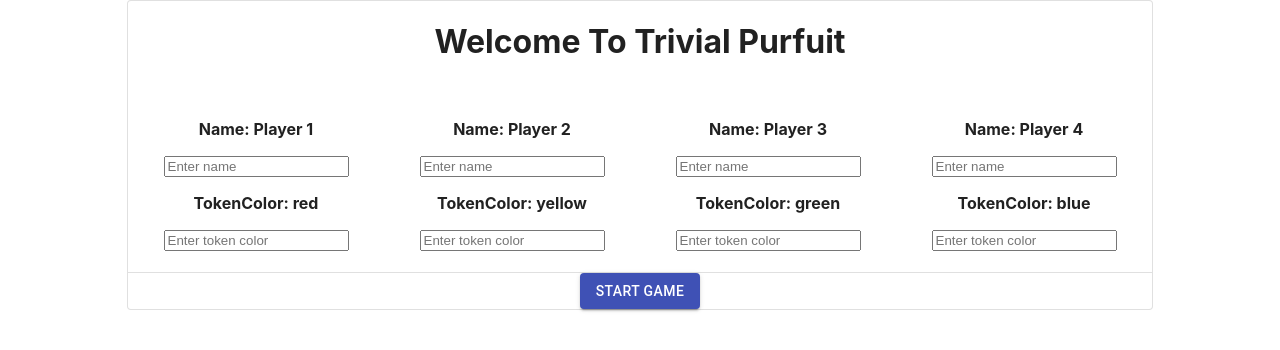
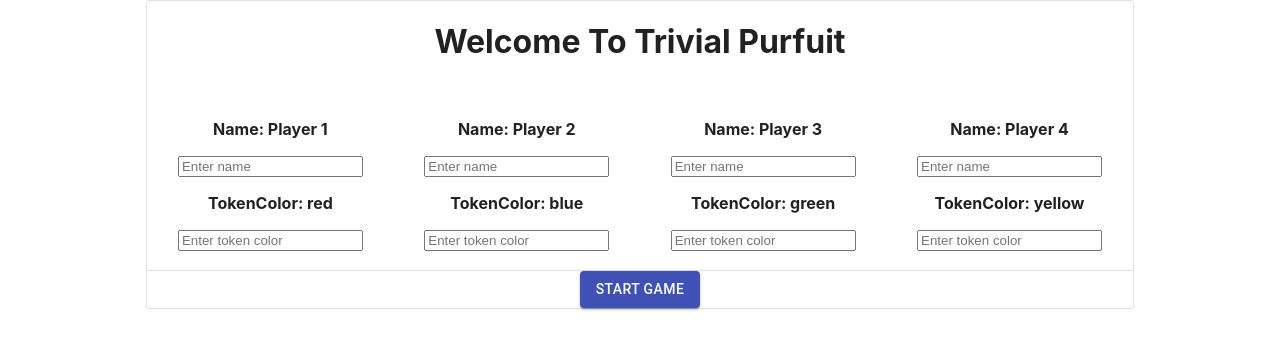
Before and after one commit to GuardiansOfTheCode/trivial-purfuit, a React (Create React App) app in the folder app/: page / in a window 1280 px wide. Shown: the top 350 px of the page. Built offline with nearby package versions, Linux system fonts and the light colour scheme.

Commit message:
Added to the game board component

```diff
--- a/app/src/components/stateful/App.tsx
+++ b/app/src/components/stateful/App.tsx
@@ -1,18 +1,23 @@
 import React, {useState} from 'react';
+import {Container} from "@material-ui/core";
 import './App.css';
 import StartScreen from '../stateless/StartScreen/StartScreen';
+import GameBoard from '../stateless/GameBoard/GameBoard';
+import {TokenColor} from "../../enums/TokenColor";
+
+const initialPlayerState = {
+    players: [
+        {id: 1, name: 'Player 1', tokenColor: TokenColor.RED},
+        {id: 2, name: 'Player 2', tokenColor: TokenColor.BLUE},
+        {id: 3, name: 'Player 3', tokenColor: TokenColor.GREEN},
+        {id: 4, name: 'Player 4', tokenColor: TokenColor.YELLOW}
+    ]
+}
 
 const App = () => {
     const [showStartScreen, toggleShowStartScreen] = useState(true);
 
-    const [playerState, setPlayerState] = useState({
-        players: [
-            {id: 1, name: 'Player 1', tokenColor: 'red'},
-            {id: 2, name: 'Player 2', tokenColor: 'yellow'},
-            {id: 3, name: 'Player 3', tokenColor: 'green'},
-            {id: 4, name: 'Player 4', tokenColor: 'blue'}
-        ]
-    });
+    const [playerState, setPlayerState] = useState({...initialPlayerState});
 
     const changeNameHandler = (event: any, id: number) => {
         console.log(JSON.stringify(event.target.value));
@@ -28,14 +33,22 @@ const App = () => {
         toggleShowStartScreen(!showStartScreen);
     }
 
-    const startScreen = showStartScreen ?
+    const resetToInitialPlayerStateHandler = () => {
+        console.log(JSON.stringify(playerState));
+        setPlayerState({...initialPlayerState});
+        console.log(JSON.stringify(playerState));
+    }
+
+    const page = showStartScreen ?
         <StartScreen players={playerState.players}
                      changeName={changeNameHandler}
-                     clicked={() => toggleShowStartScreenHandler()} /> : null;
+                     startGame={() => toggleShowStartScreenHandler()}
+                     reset={() => resetToInitialPlayerStateHandler()} /> :
+        <GameBoard clicked={() => toggleShowStartScreenHandler()}/>;
     return (
-        <div className="App">
-            {startScreen}
-        </div>
+        <Container className="App">
+            {page}
+        </Container>
     );
 }
 
--- a/app/src/components/stateless/GameBoard/GameBoard.tsx
+++ b/app/src/components/stateless/GameBoard/GameBoard.tsx
@@ -1,7 +1,15 @@
 import React from 'react';
+import {Button} from "@material-ui/core";
 
 const gameBoard = (props: any) => {
-
+    return (
+        <div>
+            <h1>Game Board</h1>
+            <Button variant="contained"
+                    color="primary"
+                    onClick={props.clicked}>Quit Game</Button>
+        </div>
+    )
 }
 
 export default gameBoard;
--- a/app/src/components/stateless/StartScreen/StartScreen.tsx
+++ b/app/src/components/stateless/StartScreen/StartScreen.tsx
@@ -1,5 +1,5 @@
 import React from 'react';
-import {Button, Divider, Paper} from "@material-ui/core";
+import {Button, ButtonGroup, Divider, Paper} from "@material-ui/core";
 import './StartScreen.css';
 import Players from '../Players/Players';
 
@@ -12,11 +12,14 @@ const startScreen = (props: any) => {
             <Players players={props.players}
                      changeName={props.changeName}
             />
+
             <Divider/>
+
             {/* The question/answer component will go here */}
+
             <Button variant="contained"
                     color="primary"
-                    onClick={props.clicked}>Start Game</Button>
+                    onClick={props.startGame}>Start Game</Button>
         </Paper>
     )
 }
```
